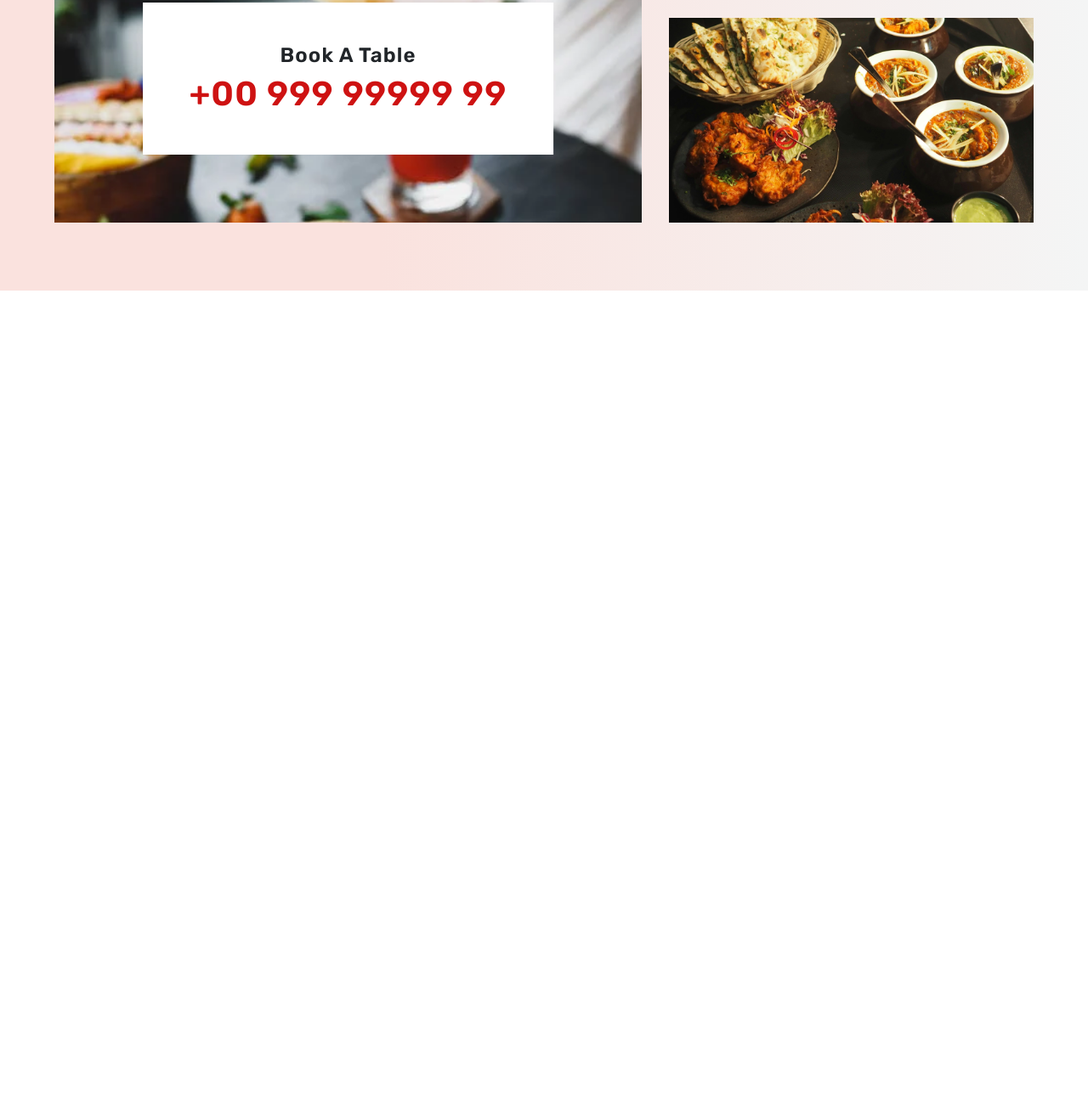
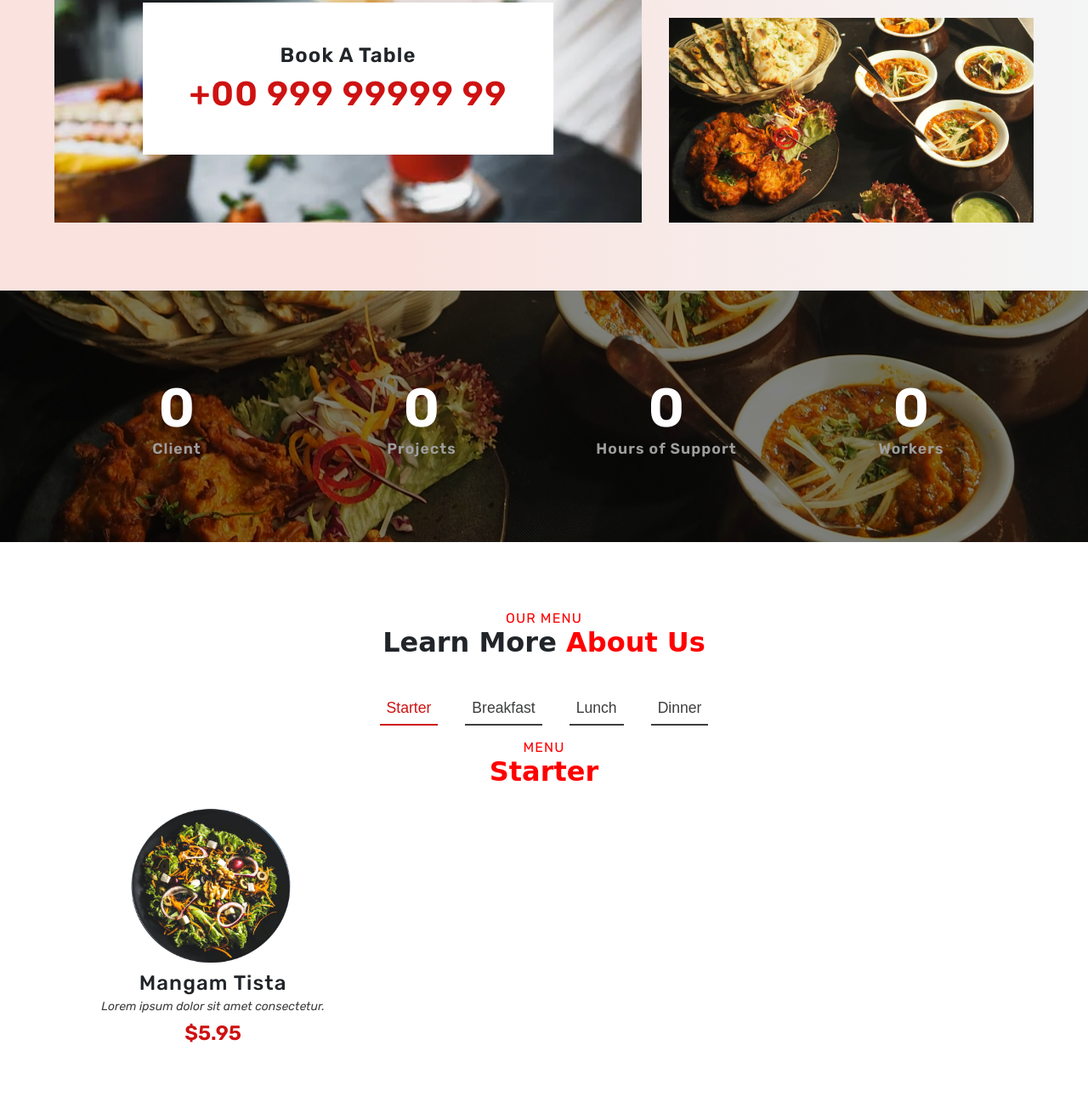
Before and after one commit to hisamuddin-coder/Tastee-Treats, a plain HTML site: page index.html in a window 1280 px wide. Shown: the part 1269-2579 px from the top of the page at 85% size. Before the commit the page ends 1611 px from the top, so only its background shows below. Drawn offline with Linux system fonts and the light colour scheme; a web font is replaced by a local one.

Commit message:
stats and menu section added

```diff
--- a/css/style.css
+++ b/css/style.css
@@ -399,3 +399,165 @@ p {
     font-size: 1.5rem;
   }
 }
+/*==== || WHY US || ====*/
+.why-us-wrapper {
+  align-items: flex-start;
+  gap: 1.5rem;
+}
+.card {
+  color: #fff;
+  background-color: #ce1212;
+  padding: 2rem;
+}
+.cards {
+  flex: 8;
+  display: flex;
+  flex-direction: column;
+  gap: 1.5rem;
+}
+h3 {
+  color: #fff;
+  font-size: 2rem;
+  line-height: 1.5;
+  margin-bottom: 2rem;
+}
+.why-us .btn-container {
+  justify-content: center;
+}
+.why-us .btn {
+  background-color: hsl(0, 55%, 60%);
+}
+.box-item {
+  text-align: center;
+  background-color: var(--color-white);
+  padding: 2rem;
+  transition: var(--transition-1);
+}
+.box-item h4 {
+  color: var(--color-default);
+  font-size: 1.4rem;
+  font-weight: 400;
+  margin-bottom: 1.25rem;
+}
+.box-item:hover {
+  transform: scale(1.025);
+}
+@media (max-width: 992px) {
+  .why-us-wrapper {
+    flex-direction: column;
+  }
+  .box-2 {
+    width: 100%;
+  }
+}
+/*==== || STATS || ====*/
+#stats {
+  padding: 6.25rem 0;
+  background-image: linear-gradient(rgba(0, 0, 0, 0.5), rgba(0, 0, 0, 0.5)),
+    url(../images/about-2.jpeg);
+  background-attachment: fixed;
+  background-size: cover;
+  background-position: center;
+}
+.section-center {
+  display: grid;
+  grid-template-columns: repeat(4, 1fr);
+}
+.stat {
+  text-align: center;
+}
+.stat-count {
+  color: #fff;
+  font-size: 4rem;
+  font-weight: 600;
+}
+h5 {
+  color: #9e9e9e;
+  font-size: 1.1rem;
+  font-weight: 600;
+  letter-spacing: 1.1px;
+}
+@media (max-width: 992px) {
+  #stats .section-center {
+    grid-template-columns: repeat(2, 1fr);
+    gap: 50px;
+  }
+}
+@media (max-width: 768px) {
+  #stats .section-center {
+    grid-template-columns: 1fr;
+  }
+  .stat-num {
+    font-size: 3rem;
+  }
+}
+/*==== || MENU || ====*/
+.menu-header {
+  text-align: center;
+  margin-bottom: 1rem;
+}
+.menu-btn-container {
+  display: flex;
+  align-items: center;
+  justify-content: center;
+  gap: 2rem;
+  margin-bottom: 1rem;
+}
+.menu-btn {
+  color: #3c3d3e;
+  font-size: 1.1rem;
+  background-color: transparent;
+  border: none;
+  outline: none;
+  border-bottom: 2px solid #3c3d3e;
+  padding: 0.5rem;
+}
+.menu-btn.active,
+.menu-btn:hover {
+  color: #ce1212;
+  border-color: #ce1212;
+}
+.menu-items {
+  display: grid;
+  grid-template-columns: repeat(3, 1fr);
+  gap: 1.5rem 1rem;
+}
+.menu-item {
+  text-align: center;
+}
+.menu-item img {
+  max-width: 200px;
+  max-height: 200px;
+  object-fit: cover;
+  margin: auto;
+}
+.menu-item h5 {
+  color: #212529;
+  font-size: 1.5rem;
+  font-weight: 500;
+  margin-bottom: 5px;
+}
+.menu-item-ingredients {
+  color: #3c3d3e;
+  font-size: 14px;
+  margin-bottom: 0.5rem;
+}
+.menu-item-price {
+  color: #ce1212;
+  font-size: 1.5rem;
+  font-weight: 600;
+}
+@media (max-width: 992px) {
+  .menu-items {
+    display: grid;
+    grid-template-columns: repeat(2, 1fr);
+    gap: 3rem 2rem;
+  }
+}
+@media (max-width: 768px) {
+  .menu-items {
+    display: grid;
+    grid-template-columns: 1fr;
+    gap: 3rem 2rem;
+  }
+}
--- a/index.html
+++ b/index.html
@@ -93,7 +93,7 @@
                 <span>+00 999 99999 99</span>
               </div>
             </div>
-            <div class="col-right">
+            <article class="col-right">
               <p>
                 <em
                   >At Tastee Treats, we believe in delivering the finest gourmet
@@ -131,7 +131,70 @@
                   </a>
                 </figcaption>
               </figure>
+            </article>
+          </div>
+        </div>
+      </section>
+      <!--===============|| STATS SECTION ||===============-->
+      <section id="stats" class="section-pd">
+        <div class="container">
+          <div class="section-center stats-container">
+            <div class="stat">
+              <span class="stat-count" data-target="450">0</span>
+              <h5 class="stat-title">Client</h5>
             </div>
+
+            <div class="stat">
+              <span class="stat-count" data-target="532">0</span>
+              <h5 class="stat-title">Projects</h5>
+            </div>
+
+            <div class="stat">
+              <span class="stat-count" data-target="1453">0</span>
+              <h5 class="stat-title">Hours of Support</h5>
+            </div>
+
+            <div class="stat">
+              <span class="stat-count" data-target="58">0</span>
+              <h5 class="stat-title">Workers</h5>
+            </div>
+          </div>
+        </div>
+      </section>
+      <!--===============|| MENU SECTION ||===============-->
+      <section id="menu" class="section-pd">
+        <div class="container">
+          <!--Section-header-->
+          <div class="section-header">
+            <span class="section-sub-title">Our Menu</span>
+            <h2 class="section-title">Learn More <span>About Us</span></h2>
+          </div>
+          <!--Menu header-->
+          <div class="menu-header">
+            <div class="menu-btn-container">
+              <button class="menu-btn active">Starter</button>
+              <button class="menu-btn">Breakfast</button>
+              <button class="menu-btn">Lunch</button>
+              <button class="menu-btn">Dinner</button>
+            </div>
+            <span class="section-sub-title">Menu</span>
+            <h2 class="section-title">
+              <span>Starter</span>
+            </h2>
+          </div>
+          <!--Main Menu-->
+          <div class="menu-items">
+            <!--Single-item-->
+            <figure class="menu-item">
+              <img src="/images/hero-img.png" alt="dish-name" />
+              <figcaption class="menu-item-desc">
+                <h5 class="menu-item-name">Mangam Tista</h5>
+                <p class="menu-item-ingredients">
+                  <em> Lorem ipsum dolor sit amet consectetur.</em>
+                </p>
+                <span class="menu-item-price">$5.95</span>
+              </figcaption>
+            </figure>
           </div>
         </div>
       </section>
```
